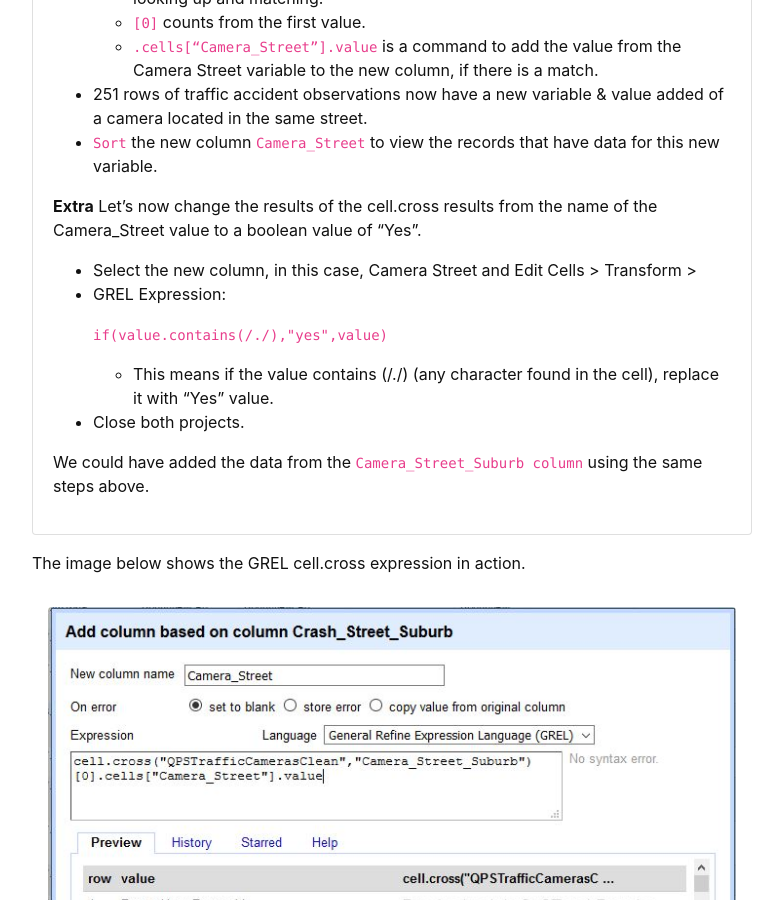
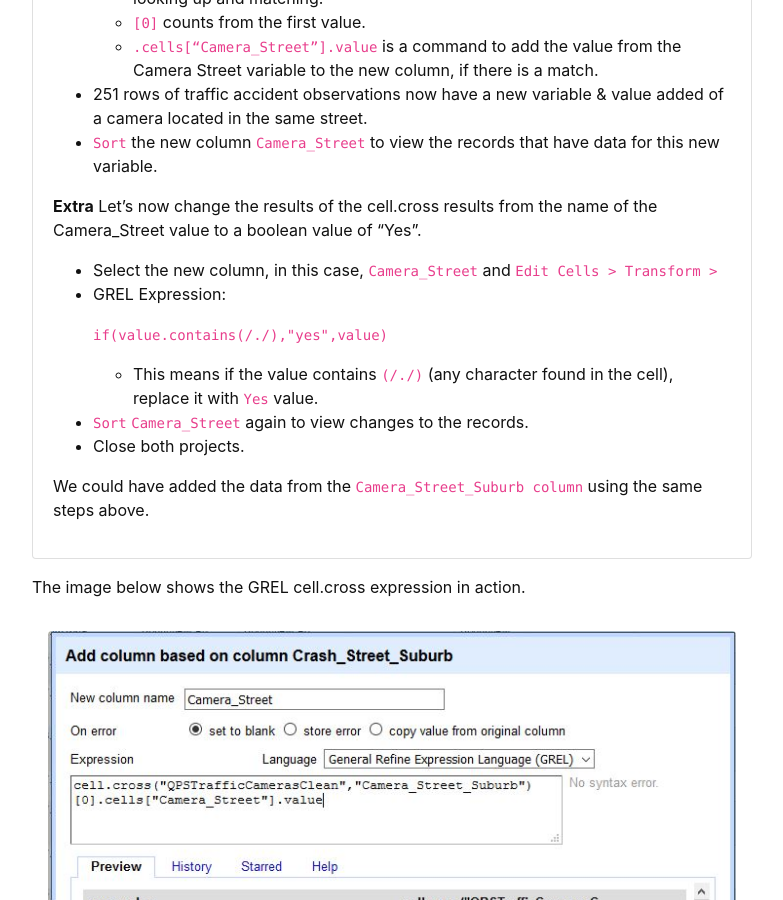
Before and after one commit to GULibrarySandbox/advanced-data-wrangle-old, a Jekyll site: the page built from content/4-lesson.md, in a window 1280 px wide and 900 px high, scrolled down 1736 px. Shown: the whole window, without its empty margins (248-1031 px from the left). Built offline with Jekyll 4.4.1, drawn with Linux system fonts in a browser that asks for light colours.

Commit message:
Update 4-lesson.md

```diff
--- a/content/4-lesson.md
+++ b/content/4-lesson.md
@@ -59,12 +59,12 @@ Now we can extend the dataset `QLDTrafficAccident_2018`  with a new variable  `C
 
 **Extra**
 Let's now change the results of the cell.cross results from the name of the Camera_Street value to a boolean value of "Yes".
-- Select the new column, in this case, Camera Street and Edit Cells > Transform >
+- Select the new column, in this case, `Camera_Street` and `Edit Cells > Transform >`
 - GREL Expression:
 
     `if(value.contains(/./),"yes",value)`
-  - This means if the value contains (/./) (any character found in the cell), replace it with "Yes" value.
-
+  - This means if the value contains `(/./)` (any character found in the cell), replace it with `Yes` value.
+- `Sort` `Camera_Street` again to view changes to the records.
 - Close both projects.
 
 We could have added the data from the  `Camera_Street_Suburb column` using the same steps above.{% endcapture %}{% include card.md header="Match a key variable from two datasets & add a variable using GREL cell.cross" text=text %}
```
